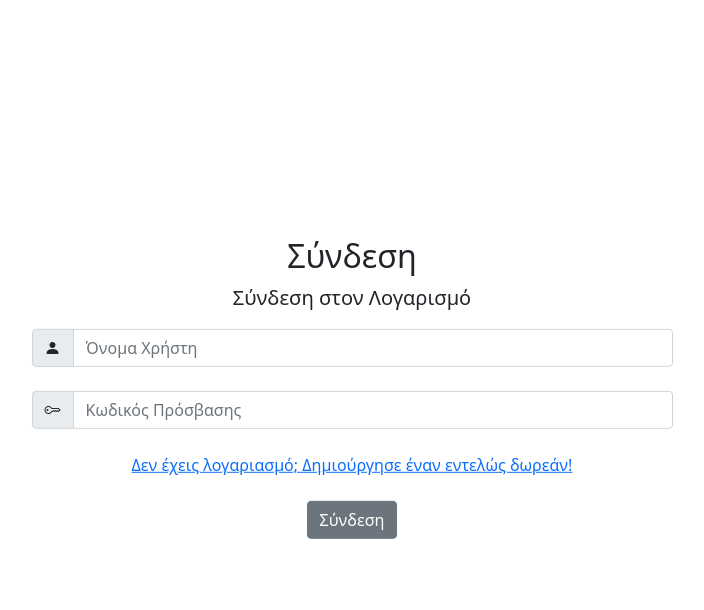
After one commit to ltopalis/rescue_team, a PHP site: page /index.html in a window 1280 px wide. The commit adds this page. Shown: the top 610 px of the page, without its empty margins (288-992 px from the left). Run offline with PHP 8.4, Linux system fonts and the light colour scheme.

Commit message:
Assychronous CRUD

```diff
--- a/SQL/CREATE.sql
+++ b/SQL/CREATE.sql
@@ -26,7 +26,7 @@ BEGIN
     WHERE USERNAME = check_username;
 
     IF return_username IS NULL THEN
-		SET info = "UNKWON_USER";
+		SET info = "UNKNOWN_USER";
 	ELSEIF check_password is NULL THEN
         SET info = "WRONG_USERNAME";
 	ELSEIF check_password != return_password THEN
--- /dev/null
+++ b/index.html
@@ -0,0 +1,126 @@
+<!DOCTYPE html>
+<html lang="en">
+
+<head>
+    <meta charset="UTF-8">
+    <meta name="viewport" content="width=device-width, initial-scale=1.0">
+    <title>Login In</title>
+
+    <!-- For Bootstrap -->
+    <link href="https://cdn.jsdelivr.net/npm/bootstrap@5.0.1/dist/css/bootstrap.min.css" rel="stylesheet"
+        integrity="sha384-+0n0xVW2eSR5OomGNYDnhzAbDsOXxcvSN1TPprVMTNDbiYZCxYbOOl7+AMvyTG2x" crossorigin="anonymous">
+
+    <!-- For the icons -->
+    <link rel="stylesheet" href="https://cdn.jsdelivr.net/npm/bootstrap-icons@1.11.1/font/bootstrap-icons.css">
+
+    <!-- For CSS -->
+    <link rel="stylesheet" href="./CSS/loginStyle.css">
+
+    <script src="https://code.jquery.com/jquery-3.6.4.min.js"></script>
+
+</head>
+
+<body>
+
+
+    <section id="login-page" class="">
+        <div class="container-lg">
+            <div class="row justify-content-center my-5">
+                <div class="col-md-7 col-md-5">
+                    <div class="text-center ">
+                        <h2>Σύνδεση</h2>
+                        <p class="lead">Σύνδεση στον Λογαρισμό</p>
+                    </div>
+                    <form method="POST" id="login-form">
+                        <div class="mb-4 input-group">
+                            <span class="input-group-text"><i class="bi bi-person-fill"></i></span>
+                            <input type="text" class="form-control" id="login_username" name="login_username"
+                                placeholder="Όνομα Χρήστη" required>
+                        </div>
+
+                        <div class="mb-4 input-group">
+                            <span class="input-group-text"><i class="bi bi-key"></i></span>
+                            <input type="password" class="form-control" name="login_password" id="login_password"
+                                placeholder="Κωδικός Πρόσβασης" required>
+                        </div>
+
+                        <div class="mb-4 text-center"><a href="#" onclick="showSection('signup-page')">Δεν έχεις
+                                λογαριασμό; Δημιούργησε έναν
+                                εντελώς δωρεάν!</a></div>
+
+                        <div class="mb-4 text-center">
+                            <button type="button" class="btn btn-secondary" onclick="submitLogin()">Σύνδεση</button>
+                        </div>
+                    </form>
+
+                </div>
+            </div>
+        </div>
+    </section>
+
+    <section id="signup-page" class="hidden">
+        <div class="container-lg">
+            <div class="row justify-content-center my-5">
+                <div class="col-md-7 col-md-5">
+                    <div class="text-center">
+                        <h2>Εγγραφή</h2>
+                        <p class="lead">Δημιουργήστε έναν Δωρεάν Λογαριασμό</p>
+                    </div>
+                    <form id="signup-form">
+                        <div class="mb-4 input-group">
+                            <span class="input-group-text"><i class="bi bi-file-person-fill"></i></span>
+                            <input type="text" class="form-control" name="signup_name" id="signup_name" placeholder="Όνομα"
+                                required>
+                        </div>
+
+                        <div class="mb-4 input-group">
+                            <span class="input-group-text"><i class="bi bi-person-fill"></i></span>
+                            <input type="text" class="form-control" id="signup_username" name="signup_username"
+                                placeholder="Όνομα Χρήστη" required>
+                        </div>
+
+                        <div class="mb-4 input-group">
+                            <span class="input-group-text"><i class="bi bi-key"></i></span>
+                            <input type="password" class="form-control" name="signup_password" id="signup_password"
+                                placeholder="Κωδικός Πρόσβασης" required>
+                        </div>
+
+                        <div class="dropdown">
+                            <button class="btn btn-secondary dropdown-toggle" type="button" id="roleDropdown"
+                                data-bs-toggle="dropdown" aria-expanded="false">
+                                Πολίτης
+                            </button>
+
+                            <ul class="dropdown-menu" aria-labelledby="roleDropdown">
+                                <li><a class="dropdown-item" href="#" onclick="selectRole('Διασώστης')">Διασώστης</a>
+                                </li>
+                                <li><a class="dropdown-item" href="#" onclick="selectRole('Πολίτης')">Πολίτης</a></li>
+                            </ul>
+
+                            <!-- Hidden Input for Selected Role -->
+                            <input type="hidden" id="selectedRole" name="selectedRole" value="Πολίτης" required>
+
+
+                            <div class="mb-4 text-center"><a href="#" onclick="showSection('login-page')">Έχεις
+                                    Λογαριασμό; Συνδέσου!</a></div>
+
+                            <div class="mb-4 text-center">
+                                <button type="button" onclick="submitSignup()" class="btn btn-secondary">Εγγραφή</button>
+                            </div>
+                    </form>
+
+                </div>
+            </div>
+        </div>
+    </section>
+
+    <script src="https://cdn.jsdelivr.net/npm/bootstrap@5.0.1/dist/js/bootstrap.bundle.min.js"
+        integrity="sha384-gtEjrD/SeCtmISkJkNUaaKMoLD0//ElJ19smozuHV6z3Iehds+3Ulb9Bn9Plx0x4"
+        crossorigin="anonymous"></script>
+
+    <script src="./Javascript/loginPage.js"></script>
+
+
+</body>
+
+</html>
```
Also changed, not shown: Javascript/loginPage.js (+46 -21 lines), PHP/call_add_user.php (added, +24 -0 lines), PHP/call_check_user.php (added, +16 -0 lines), PHP/connect_db.php (added, +15 -0 lines), PHP/mysql.php (+35 -10 lines).
